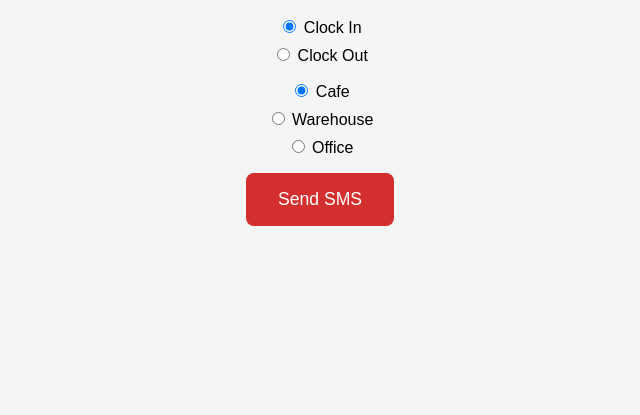
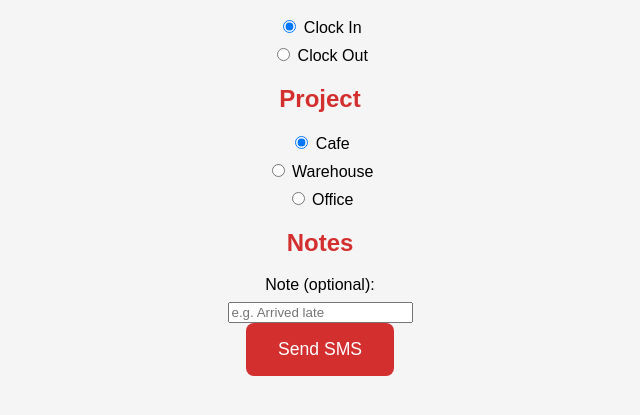
Before and after one commit to fnenow/clockin-backend, a website: page dashboard/clock.html in a window 1280 px wide. Shown: the part 83-498 px from the top of the page, without its empty margins (320-960 px from the left). Drawn offline with Linux system fonts and the light colour scheme.

Commit message:
Update clock.html

```diff
--- a/dashboard/clock.html
+++ b/dashboard/clock.html
@@ -43,12 +43,20 @@
     <label><input type="radio" name="action" value="Clock Out"> Clock Out</label>
   </div>
 
+  <h2></h2>
+  <h2>Project</h2>
   <div class="radio-group">
     <label><input type="radio" name="project" value="Cafe" checked> Cafe</label>
     <label><input type="radio" name="project" value="Warehouse"> Warehouse</label>
     <label><input type="radio" name="project" value="Office"> Office</label>
   </div>
 
+  <h2></h2>
+  <h2>Notes</h2>
+  <div class="note-group">
+    <label for="note">Note (optional):</label>
+    <input type="text" id="note" placeholder="e.g. Arrived late">
+  </div>
   <button onclick="sendSMS()">Send SMS</button>
 
   <script>
```
